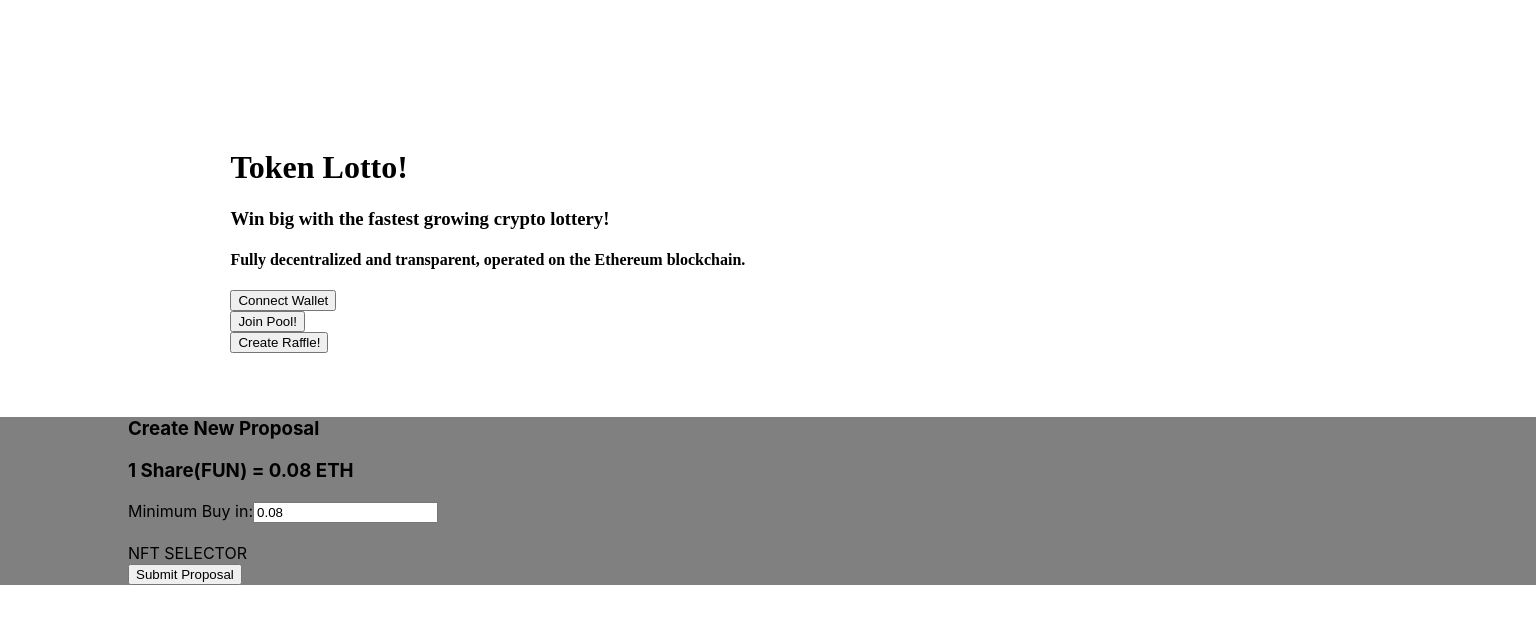
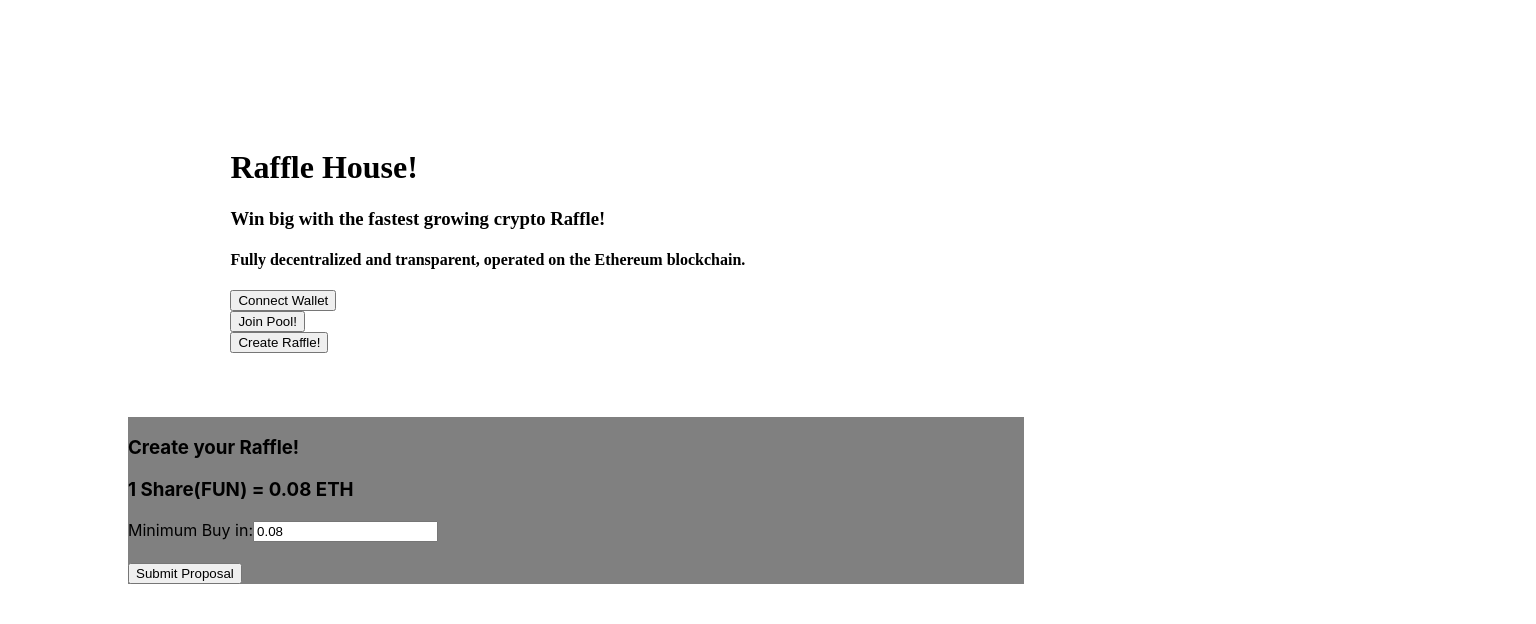
Before and after one commit to rottaj/RaffleHouse, a React (Create React App) app in the folder frontend/: page / in a window 1280 px wide. Both pictures are taken after a click on the button "Create Raffle!". Shown: the top 624 px of the page, 1536 px wide, since content can reach past the window. Built offline with nearby package versions, Linux system fonts and the light colour scheme.

Commit message:
Contract creation + ERC721 Txn is working

```diff
--- a/frontend/src/App.tsx
+++ b/frontend/src/App.tsx
@@ -12,7 +12,7 @@ export default class App extends React.Component {
         <Route exact path = "/" component = {Home} />
 
 
-        <Route exact path = "/pools" component = {RaffleContainer}/>
+        <Route exact path = "/raffles" component = {RaffleContainer}/>
       </BrowserRouter>
     )
   }
--- a/frontend/src/Components/NFT.css
+++ b/frontend/src/Components/NFT.css
@@ -0,0 +1,10 @@
+.NFT-Main-Container {
+    width: 100%;
+    height: 100%;
+}
+
+.NFT-Img {
+    padding: 5%;
+    width: 100px;
+    height: 100px;
+}
--- a/frontend/src/Components/NFT.tsx
+++ b/frontend/src/Components/NFT.tsx
@@ -1,5 +1,5 @@
 import React from 'react';
-
+import './NFT.css';
 interface Props {
     token: any;
 }
@@ -7,8 +7,8 @@ interface Props {
 export default class NFT extends React.Component<Props> {
     render() {
         return (
-            <div >
-                <img src={this.props.token}></img>
+            <div className="NFT-Main-Container">
+                <img className="NFT-Img"src={this.props.token}></img>
             </div>
         )
     }
--- a/frontend/src/Components/NFTSelector.css
+++ b/frontend/src/Components/NFTSelector.css
@@ -1,11 +1,12 @@
-/*
+.NFT-Selector-Main {
+    display: grid;
+    grid-template-columns: repeat(6, 1fr);
+    grid-auto-rows: 200px;
+}
+
 .token-select-img {
-    max-height: 25px;
-    max-width: 25px;
 
 }
 
-.NFT-Selector-Main {
-    text-align: center;
+.NFT-Div-Container {
 }
-*/
--- a/frontend/src/Components/NFTSelector.tsx
+++ b/frontend/src/Components/NFTSelector.tsx
@@ -2,6 +2,7 @@ import React from 'react';
 import { ethers } from 'ethers';
 import { _abi, address} from '../interfaces/Eyescream_Interface'; // FOR TESTING
 import NFT from '../Components/NFT';
+import './NFTSelector.css';
 
 interface Props {
     tokens: Array<any>;
@@ -24,9 +25,8 @@ export default class NFTSelector extends React.Component <Props>{
     render() {
         return (
             <div className="NFT-Selector-Main">
-                NFT SELECTOR
                 {/*this.state.tokens.map(token => {this.getMetaData(token)})*/}
-                {this.props.tokens.map(token => {return (<div onClick={() => this.handleClick(token)}><NFT token={String(token.image)}></NFT></div>)})}
+                {this.props.tokens.map(token => {return (<div className="NFT-Div-Container" onClick={() => this.handleClick(token)}><NFT token={String(token.image)}></NFT></div>)})}
             </div>
         )
     }
--- a/frontend/src/Components/RaffleCreator.css
+++ b/frontend/src/Components/RaffleCreator.css
@@ -1,14 +1,14 @@
 .CreateRaffleForm-Main {
-    height: 1000%;
-    width: 100%;
+    height: auto;
+    width: auto;
 }
 
 .PopUp-Form {
     /*position: fixed; */
     height: 100%;
-    width: 100%;
+    width: 70%;
     margin-top: 5%;
-    padding-left: 10%;
-    padding-right: 10%;
+    margin-left: 10%;
     background-color: grey;
+    overflow-y: scroll;
 }
--- a/frontend/src/Components/RaffleCreator.tsx
+++ b/frontend/src/Components/RaffleCreator.tsx
@@ -100,8 +100,16 @@ export default class RaffleCreator extends React.Component <Props>{
             console.log("SIGNER", accounts.result[0]);
             const account = accounts.result[0];
             const contract = await raffleFactory.deploy(account, parseInt(e.target[0].value));
-            await contract.deployed();
-            console.log(contract);
+            const selectedToken = this.tokenSelector.state.selectedToken;
+            await contract.deployed().then(async function (data) {
+                console.log(data);
+                console.log("TESTING FOOBAR", selectedToken)
+                console.log("TESTING", selectedToken.contractAddress);
+                const collectionContract = await new ethers.Contract(selectedToken.contractAddress, _abi, signer);
+                const sendingTxn = await collectionContract.transferFrom(account, contract.address, selectedToken.tokenID);
+                console.log("TOKEN TXN: ", sendingTxn);
+            })
+            console.log("CONTRACT: ", contract);
         }
     }
 
@@ -111,7 +119,7 @@ export default class RaffleCreator extends React.Component <Props>{
                 {this.props.isOpen &&
                 <div className="PopUp-Form">
                     {console.log(this.state)}
-                    <h3>Create New Proposal</h3>
+                    <h3>Create your Raffle!</h3>
                     <h3> 1 Share(FUN) = 0.08 ETH</h3>
                     <form className="CreateRaffle-Form" onSubmit={(e) => this.handleSubmit(e)}>
                         Minimum Buy in:
--- a/frontend/src/Containers/Home.css
+++ b/frontend/src/Containers/Home.css
@@ -1,6 +1,5 @@
 
 .main-container {
-    position: relative;
     height: 100%;
     width: 100%;
 }
--- a/frontend/src/Containers/Home.tsx
+++ b/frontend/src/Containers/Home.tsx
@@ -1,9 +1,8 @@
 import React from 'react';
-import './Home.css';
 import { Link } from 'react-router-dom';
 import EnterApp from "../Components/EnterApp";
 import RaffleCreator from "../Components/RaffleCreator"
-
+import './Home.css';
 
 
 export default class Home extends React.Component {
@@ -22,11 +21,11 @@ export default class Home extends React.Component {
         return (
             <div className="main-container">
                 <div className="home-title-container">
-                    <h1>Token Lotto!</h1>
-                    <h3>Win big with the fastest growing crypto lottery!</h3>
+                    <h1 className="Header-Token-Lotto-h1">Raffle House!</h1>
+                    <h3>Win big with the fastest growing crypto Raffle!</h3>
                     <h4>Fully decentralized and transparent, operated on the Ethereum blockchain.</h4>
                     <EnterApp/>
-                    <Link to="/pools">
+                    <Link to="/raffles">
                         <button>Join Pool!</button>
                     </Link>
                     <div>
```
